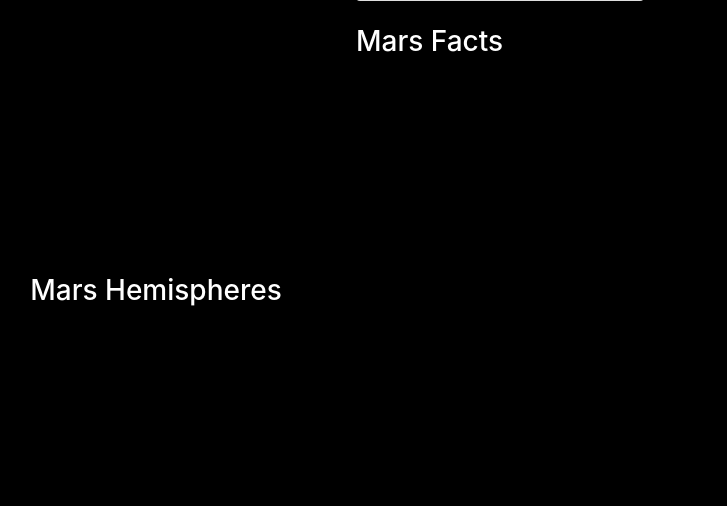
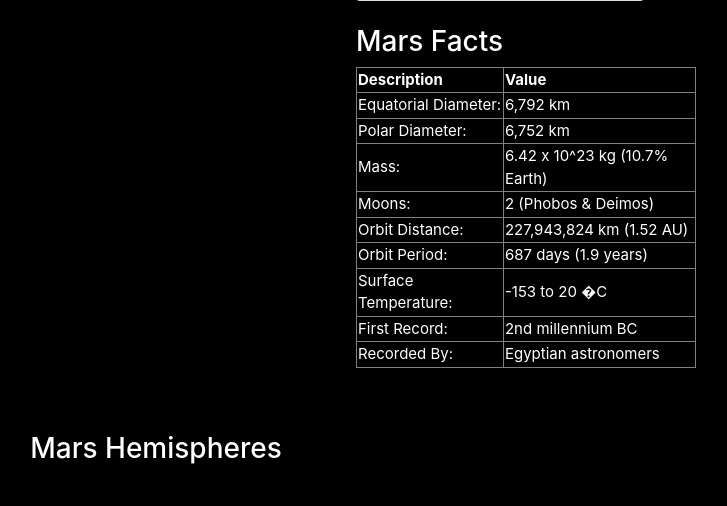
Before and after one commit to ButtonWalker/Home_Work12, a Flask app: template templates/index.html in a window 1280 px wide. Shown: the part 405-911 px from the top of the page, without its empty margins (484-1211 px from the left). Before the commit the page ends 711 px from the top, so only its background shows below. Run offline with Flask 2, Linux system fonts and the light colour scheme; the template is opened without the code that fills it, so the values that code supplies are empty; some libraries are stand-ins or nearby versions.

Commit message:
updated code debug issues with loading

```diff
--- a/app.py
+++ b/app.py
@@ -18,7 +18,7 @@ mongo = PyMongo(app, uri="mongodb://localhost:27017/Mars_app")
 def home():
 
     # Find data
-    marsInfo = mongo.db.collection.find_one()
+    marsInfo = mongo.db.marsInfo.find_one()
     # Return template and data
     return render_template("index.html", marsInfo=marsInfo)
 
@@ -27,7 +27,7 @@ def home():
 def scrape():
 
     # Run scrapped functions
-    marsInfo = mongo.db.collection
+    marsInfo = mongo.db.marsInfo
     marsData = scrape_mars.scrapeMarsNews()
     marsData = scrape_mars.scrapeMarsImage()
     marsData = scrape_mars.scrapeMarsFacts()
--- a/scrape_mars.py
+++ b/scrape_mars.py
@@ -3,13 +3,14 @@ from bs4 import BeautifulSoup
 from splinter import Browser
 import pandas as pd
 import requests
+import time
 
 
 # Start Web Browser
 def startBrowser():
-    # executable path to driver
-    executable_path = {'executable_path': 'chromedriver.exe'}
-    browser = Browser('chrome', **executable_path, headless=False)
+    # # executable path to driver
+    exec_path = {'executable_path': 'chromedriver'}
+    return Browser('chrome', headless=True, **exec_path)
 
 
 # global container for Mars MongoDB
@@ -158,60 +159,55 @@ def scrapeMarsFacts():
 
 # Mars hemisphere
 def scrapeMarsHemispheres():
-    try:
-        # Start browser
-        browser = startBrowser()
+    # Start browser
+    browser = startBrowser()
 
-        # hemispheres website through splinter module
-        hemispheresUrl = 'https://astrogeology.usgs.gov/search/results?q=hemisphere+enhanced&k1=target&v1=Mars'
-        browser.visit(hemispheresUrl)
+    # hemispheres website through splinter module
+    hemispheresUrl = 'https://astrogeology.usgs.gov/search/results?q=hemisphere+enhanced&k1=target&v1=Mars'
+    browser.visit(hemispheresUrl)
 
-        # HTML Object
-        htmlHemispheres = browser.html
+    # HTML Object
+    htmlHemispheres = browser.html
 
-        # Parse HTML with Beautiful Soup
-        soup = BeautifulSoup(htmlHemispheres, 'lxml')
+    # Parse HTML with Beautiful Soup
+    soup = BeautifulSoup(htmlHemispheres, 'lxml')
 
-        # Retreive all items that contain mars hemispheres information
-        items = soup.find_all('div', class_='item')
+    # Retreive all items that contain mars hemispheres information
+    items = soup.find_all('div', class_='item')
 
-        # Create empty list
-        hemisphereImageUrls = []
+    # Create empty list
+    hemisphereImageUrls = []
 
-        # main_ul
-        hemispheresMainUrl = 'https://astrogeology.usgs.gov'
+    # main_ul
+    hemispheresMainUrl = 'https://astrogeology.usgs.gov'
 
-        # Loop through
-        for img in items:
-            # title
-            title = img.find('h3').text
+    # Loop through
+    for img in items:
+        # title
+        title = img.find('h3').text
 
-            # full image links
-            partialUrl = img.find('a', class_='itemLink product-item')['href']
+        # full image links
+        partialUrl = img.find('a', class_='itemLink product-item')['href']
 
-            # go to full image website
-            browser.visit(hemispheresMainUrl + partialUrl)
+        # go to full image website
+        browser.visit(hemispheresMainUrl + partialUrl)
 
-            # HTML Object of individual hemisphere
-            partialImgHtml = browser.html
+        # HTML Object of individual hemisphere
+        partialImgHtml = browser.html
 
-            # Parse HTML with Beautiful Soup for every individual hemisphere information website
-            soup = BeautifulSoup(partialImgHtml, 'lxml')
+        # Parse HTML with Beautiful Soup for every individual hemisphere information website
+        soup = BeautifulSoup(partialImgHtml, 'lxml')
 
-            # Retrieve full image source
-            imgUrl = hemispheresMainUrl + soup.find('img', class_='wide-image')['src']
+        # Retrieve full image source
+        imgUrl = hemispheresMainUrl + soup.find('img', class_='wide-image')['src']
 
-            # Append the retreived information into a list of dictionaries
-            hemisphereImageUrls.append({"title" : title, "img_url" : imgUrl})
+        # Append the retreived information into a list of dictionaries
+        hemisphereImageUrls.append({"title" : title, "img_url" : imgUrl})
 
-        # Display hemisphere_image_urls
-        # hemisphereImageUrls
+    # Display hemisphere_image_urls
+    hemisphereImageUrls
 
-        # Push data to the Mars MongoDB
-        marsInfo['marsHemisphere'] = hemisphereImageUrls
+    # Push data to the Mars MongoDB
+    marsInfo['marsHemisphere'] = hemisphereImageUrls
 
-        return marsInfo
-
-    finally:
-
-        browser.quit()
+    return marsInfo
--- a/templates/index.html
+++ b/templates/index.html
@@ -26,8 +26,8 @@
         <!-- News Section -->
         <div class="container">
             <h3>Latest Mars News</h3>
-            <h6 style="color: #c1440e">{{ marsInfo.news_title }}</h6>
-            <p>{{ marsInfo.news_paragraph }}</p>
+            <h6 style="color: #c1440e">{{ marsInfo.newsTitle }}</h6>
+            <p>{{ marsInfo.newsParagraph }}</p>
         </div>
 
         <div class="container">
@@ -53,7 +53,52 @@
                     <br>
                     <h3>Mars Facts</h3>
                     <div style="max-width: 450px; max-height: 150px; font-size: 15px; margin-bottom: 65px;">
-                        {{ marsInfo.marsFacts|safe}}
+                        <table border="1" class="dataframe">
+                            <thead>
+                              <tr style="text-align: left;">
+                                <th>Description</th>
+                                <th>Value</th>
+                              </tr>
+                            </thead>
+                            <tbody>
+                              <tr>
+                                <td>Equatorial Diameter:</td>
+                                <td>6,792 km</td>
+                              </tr>
+                              <tr>
+                                <td>Polar Diameter:</td>
+                                <td>6,752 km</td>
+                              </tr>
+                              <tr>
+                                <td>Mass:</td>
+                                <td>6.42 x 10^23 kg (10.7% Earth)</td>
+                              </tr>
+                              <tr>
+                                <td>Moons:</td>
+                                <td>2 (Phobos &amp; Deimos)</td>
+                              </tr>
+                              <tr>
+                                <td>Orbit Distance:</td>
+                                <td>227,943,824 km (1.52 AU)</td>
+                              </tr>
+                              <tr>
+                                <td>Orbit Period:</td>
+                                <td>687 days (1.9 years)</td>
+                              </tr>
+                              <tr>
+                                <td>Surface Temperature:</td>
+                                <td>-153 to 20 �C</td>
+                              </tr>
+                              <tr>
+                                <td>First Record:</td>
+                                <td>2nd millennium BC</td>
+                              </tr>
+                              <tr>
+                                <td>Recorded By:</td>
+                                <td>Egyptian astronomers</td>
+                              </tr>
+                            </tbody>
+                          </table>
                     </div>
                 </div> <!-- col4 -->
             </div><!-- Row -->
@@ -68,9 +113,9 @@
                     {% for item in marsInfo.hemisphereImageUrls %}
                     <div class="col-md-6">
                         <div class="card text-white bg-dark" style="margin: 30px;">
-                            <img class="card-img-top" src="{{ item.imgUrl }}" />
+                            <img class="card-img-top" src="{{ items.img_Url }}" />
                             <div class="card-body">
-                                <p class="card-text">{{ item.title }}</p>
+                                <p class="card-text">{{ items.title }}</p>
                             </div>
                         </div>
                     </div>
```
Also changed, not shown: mission_to_mars.py (deleted, +0 -161 lines), assets/unScraped.png (added), 1 other file.
